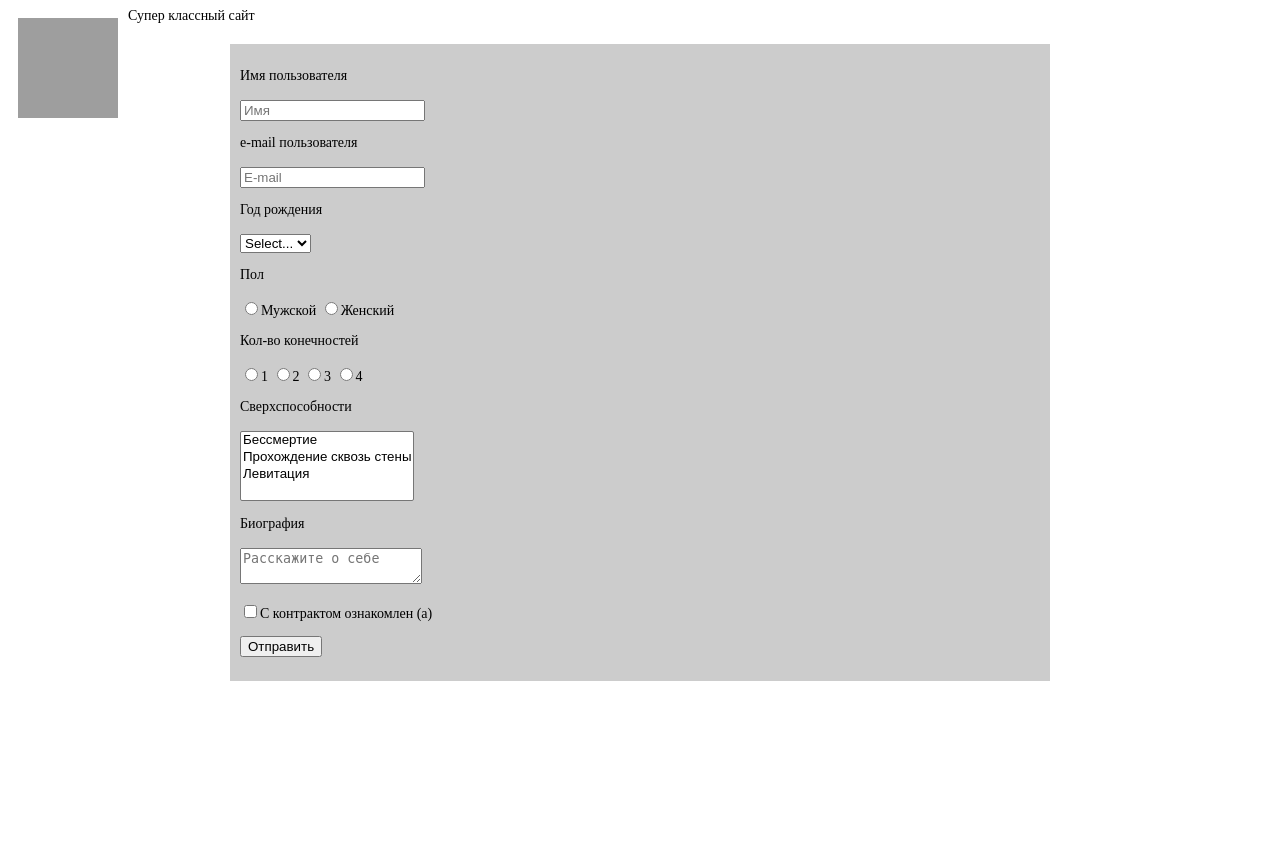
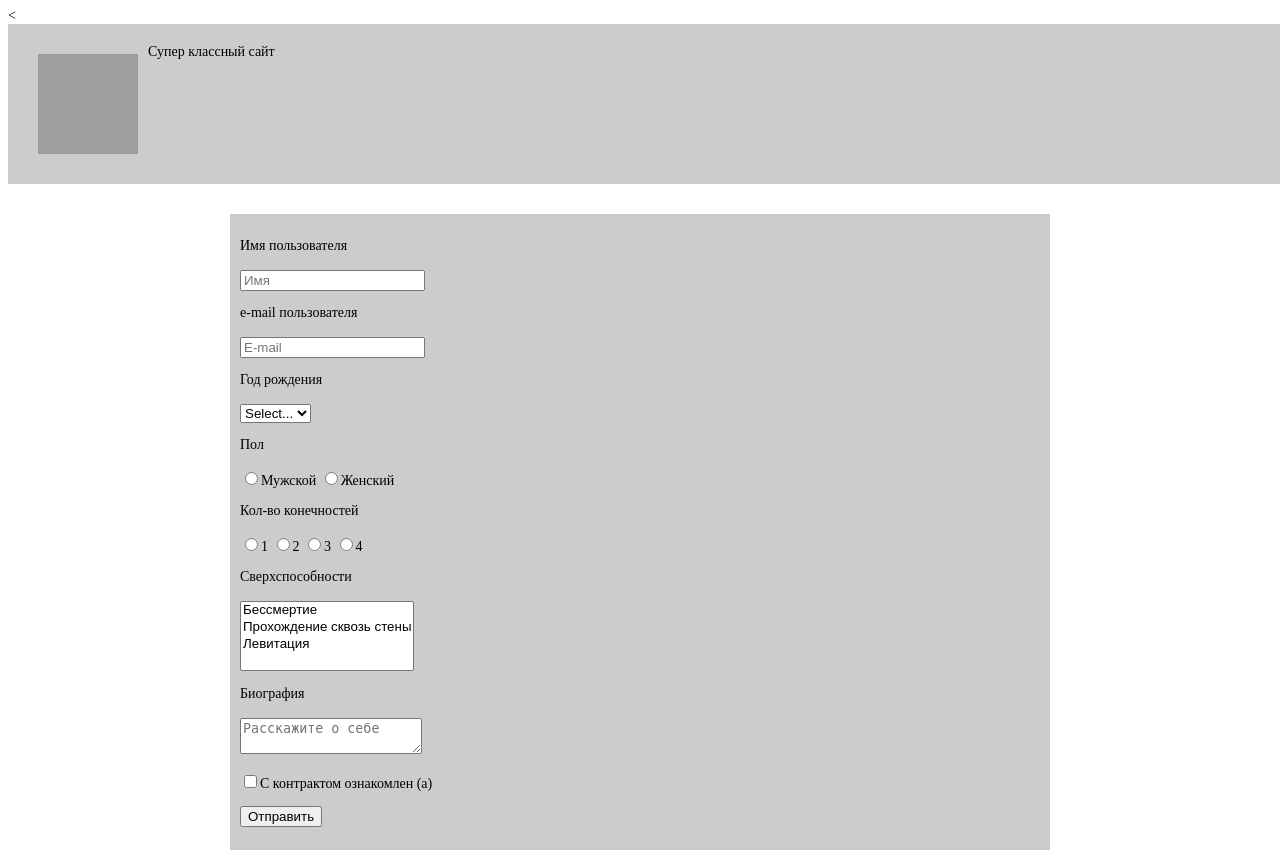
Before and after one commit to timxx21/back3, a PHP site: page / in a window 1280 px wide. Shown: the top 850 px of the page. Before the commit the page ends 681 px from the top, so only its background shows below. Run offline with PHP 8.4, Linux system fonts and the light colour scheme; grey boxes are pictures that could not be loaded.

Commit message:
Update index.php

```diff
--- a/index.php
+++ b/index.php
@@ -9,7 +9,9 @@
 </head>
 
 <body style="font-size: 14px;">
-	<div class="div1"><img style="float:left; margin:10px; width:100px; height:100px;" src="https://c.tenor.com/CTpG8Qr1A_AAAAAd/rick-roll-rick-astley.gif" alt="Тут должен быть рикролл">
+	<<div style ="width: 100%; background-color: #ccc; padding: 20px; height: 120px; margin-bottom: 30px;" >
+		<img style="float:left; margin:10px; width:100px; height:100px;" src="https://c.tenor.com/CTpG8Qr1A_AAAAAd/rick-roll-rick-astley.gif"
+		     alt="Тут должен быть рикролл">
 			<div class="div2">Супер классный сайт</div>
 			</div>
 	<div style = "max-width:800px; background-color:#ccc; margin:  0 auto; margin-bottom: 20px; margin-top:20px; padding:10px;">
```
